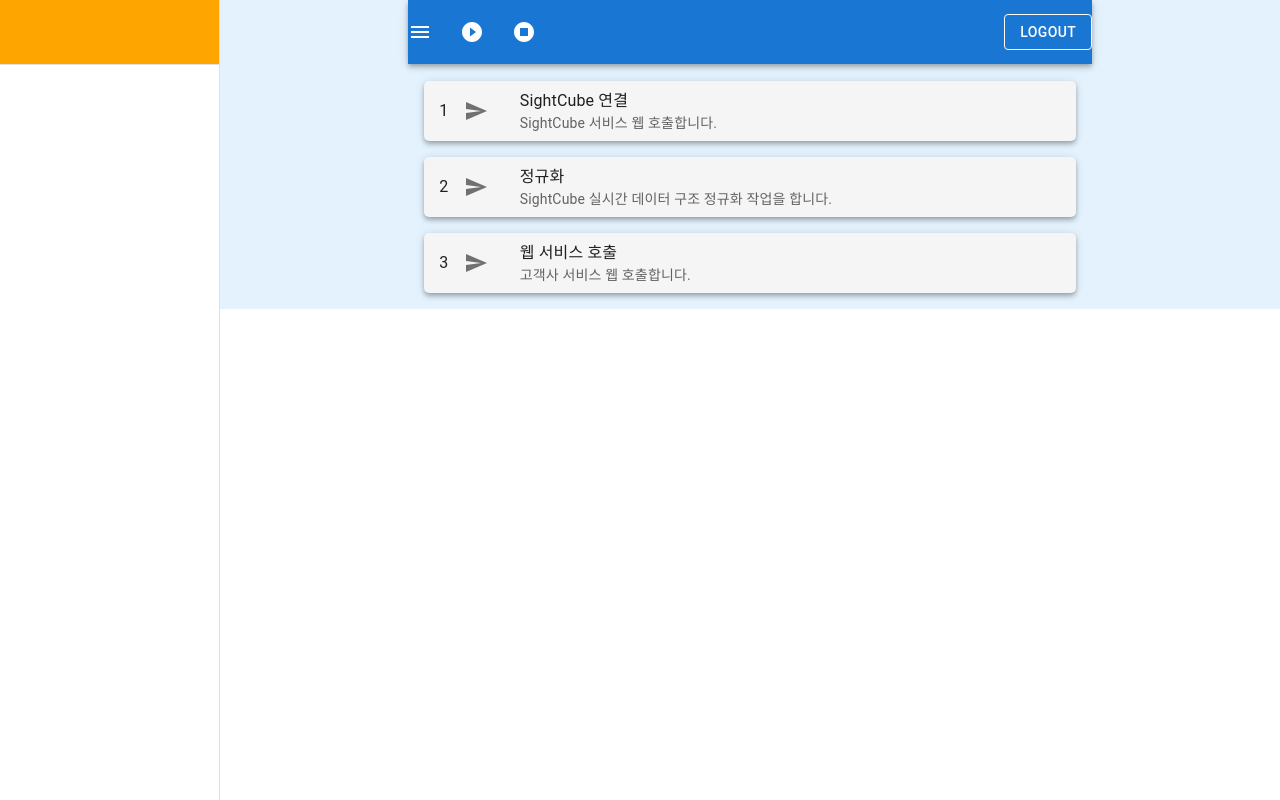
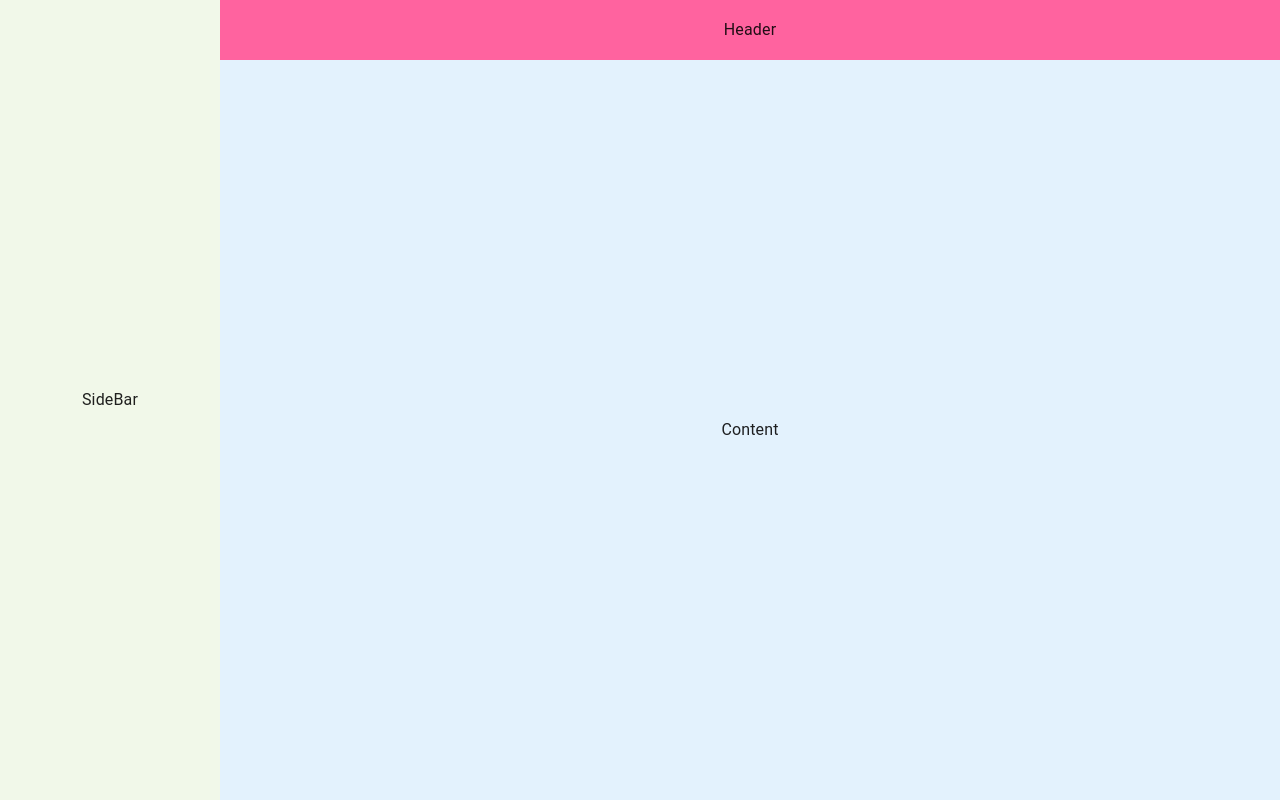
Before and after one commit to RDSHwang/frontend-service-common, a React (Create React App) app: page / in a window 1280 px wide. Built offline with nearby package versions, Linux system fonts and the light colour scheme.

Commit message:
SideBar, Header, Content 추가

```diff
--- a/src/App.css
+++ b/src/App.css
@@ -42,13 +42,6 @@
   --footer-height: 60px;
 }
 
-.container {
-  display: flex;
-  flex-direction: column;
-  height: 100vh;
-  overflow: hidden;
-}
-
 .header {
   background-color: rgb(255, 99, 159);
   height: var(--header-height);
@@ -61,6 +54,12 @@
   display: flex;
   background-color: orange;
   height: calc(100vh - var(--header-height));
+}
+
+.header-main {
+  display: flex;
+  background-color: orange;
+  height: 100vh;
 }
 
 .header-main-footer-content {
@@ -80,7 +79,6 @@
 .nav {
   background-color: #f1f8e9;
   width: 200px;
-  flex-basis: 200px;
   display: flex;
   align-items: center;
   justify-content: center;
@@ -93,3 +91,42 @@
   align-items: center;
   justify-content: center;
 }
+
+.container {
+  display: flex;
+}
+
+/* LS-H-C-Container */
+.nav-full {
+  background-color: #f1f8e9;
+  height: 100vh;
+  width: 220px;
+  display: flex;
+  align-items: center;
+  justify-content: center;
+}
+
+.row-container {
+  background-color: yellow;
+  flex: 1;
+  display: flex;
+  width: calc(100vw - 220px);
+  flex-direction: column;
+  overflow: hidden;
+}
+
+.header-content {
+  background-color: rgb(255, 99, 159);
+  height: var(--header-height);
+  display: flex;
+  align-items: center;
+  justify-content: center;
+}
+
+.content-header {
+  background-color: #e3f2fd;
+  height: calc(100vh - var(--header-height));
+  display: flex;
+  align-items: center;
+  justify-content: center;
+}
--- a/src/components/LayoutContainers/H-LS-C-Container/index.jsx
+++ b/src/components/LayoutContainers/H-LS-C-Container/index.jsx
@@ -1,7 +1,7 @@
 import "../../../App.css";
 
 import SDHeader from "../../../components/SDHeader/SDHeader";
-import SDSideBar from "../../../components/SDSideBar/SDSideBar";
+import { SDSideBar } from "../../../components/SDSideBar/SDSideBar";
 import SDMain from "../../../components/SDMain/SDMain";
 
 const HLSCContainer = () => {
--- a/src/components/LayoutContainers/H-LS-C-F-Container/index.jsx
+++ b/src/components/LayoutContainers/H-LS-C-F-Container/index.jsx
@@ -1,7 +1,7 @@
 import "../../../App.css";
 
 import SDHeader from "../../../components/SDHeader/SDHeader";
-import SDSideBar from "../../../components/SDSideBar/SDSideBar";
+import { SDSideBar } from "../../../components/SDSideBar/SDSideBar";
 import SDMain from "../../../components/SDMain/SDMain";
 import SDFooter from "../../../components/SDFooter/SDFooter";
 
--- /dev/null
+++ b/src/components/LayoutContainers/LS-H-C-Container/index.jsx
@@ -0,0 +1,19 @@
+import "../../../App.css";
+
+import SDHeader from "../../../components/SDHeader/SDHeader";
+import { SDFullSideBar } from "../../../components/SDSideBar/SDSideBar";
+import SDMain from "../../../components/SDMain/SDMain";
+
+const LSHCContainer = () => {
+  return (
+    <div className="container">
+      <div className="nav-full">SideBar</div>
+      <div className="row-container">
+        <div className="header-content">Header</div>
+        <div className="content-header">Content</div>
+      </div>
+    </div>
+  );
+};
+
+export default LSHCContainer;
--- a/src/components/SDHeader/SDHeader.jsx
+++ b/src/components/SDHeader/SDHeader.jsx
@@ -3,7 +3,7 @@ import "../../App.css";
 const SDHeader = ({ children }) => {
   return (
     <>
-      <footer className="header">{children}</footer>
+      <div className="header">{children}</div>
     </>
   );
 };
--- a/src/components/SDSideBar/SDSideBar.jsx
+++ b/src/components/SDSideBar/SDSideBar.jsx
@@ -8,4 +8,12 @@ const SDSideBar = ({ children }) => {
   );
 };
 
-export default SDSideBar;
+const SDFullSideBar = ({ children }) => {
+  return (
+    <>
+      <div className="nav-full">{children}</div>
+    </>
+  );
+};
+
+export { SDSideBar, SDFullSideBar };
--- a/src/layouts/TestLayout.jsx
+++ b/src/layouts/TestLayout.jsx
@@ -1,5 +1,6 @@
 import HLSCContainer from "../components/LayoutContainers/H-LS-C-Container";
 import HLSCFContainer from "../components/LayoutContainers/H-LS-C-F-Container";
+import LSHCContainer from "../components/LayoutContainers/LS-H-C-Container";
 import MyFlow from "./myflow/MyFlow";
 
 function TestLayout() {
@@ -7,7 +8,8 @@ function TestLayout() {
     <>
       {/* <HLSCContainer></HLSCContainer> */}
       {/* <HLSCFContainer></HLSCFContainer> */}
-      <MyFlow />
+      {/* <MyFlow /> */}
+      <LSHCContainer />
     </>
   );
 }
--- a/src/layouts/WireFrame/index.tsx
+++ b/src/layouts/WireFrame/index.tsx
@@ -1,5 +1,4 @@
 import React from "react";
-import CssBaseline from "@mui/material/CssBaseline";
 
 const divStyle = {
   container: {
@@ -11,9 +10,5 @@ const divStyle = {
 };
 
 export default function BaseWireFrame(props: any) {
-  return (
-    <CssBaseline>
-      <div style={divStyle.container}>{props.children}</div>
-    </CssBaseline>
-  );
+  return <div style={divStyle.container}>{props.children}</div>;
 }
```
